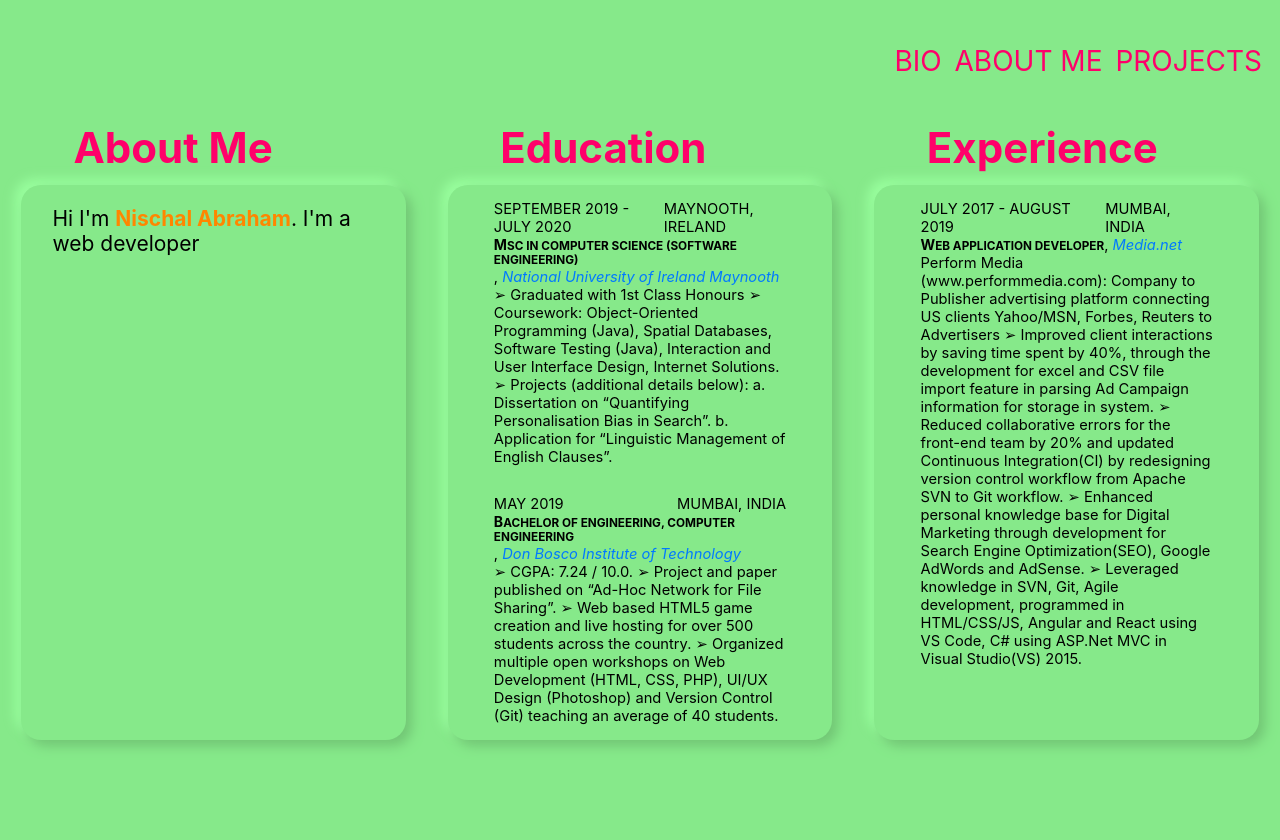
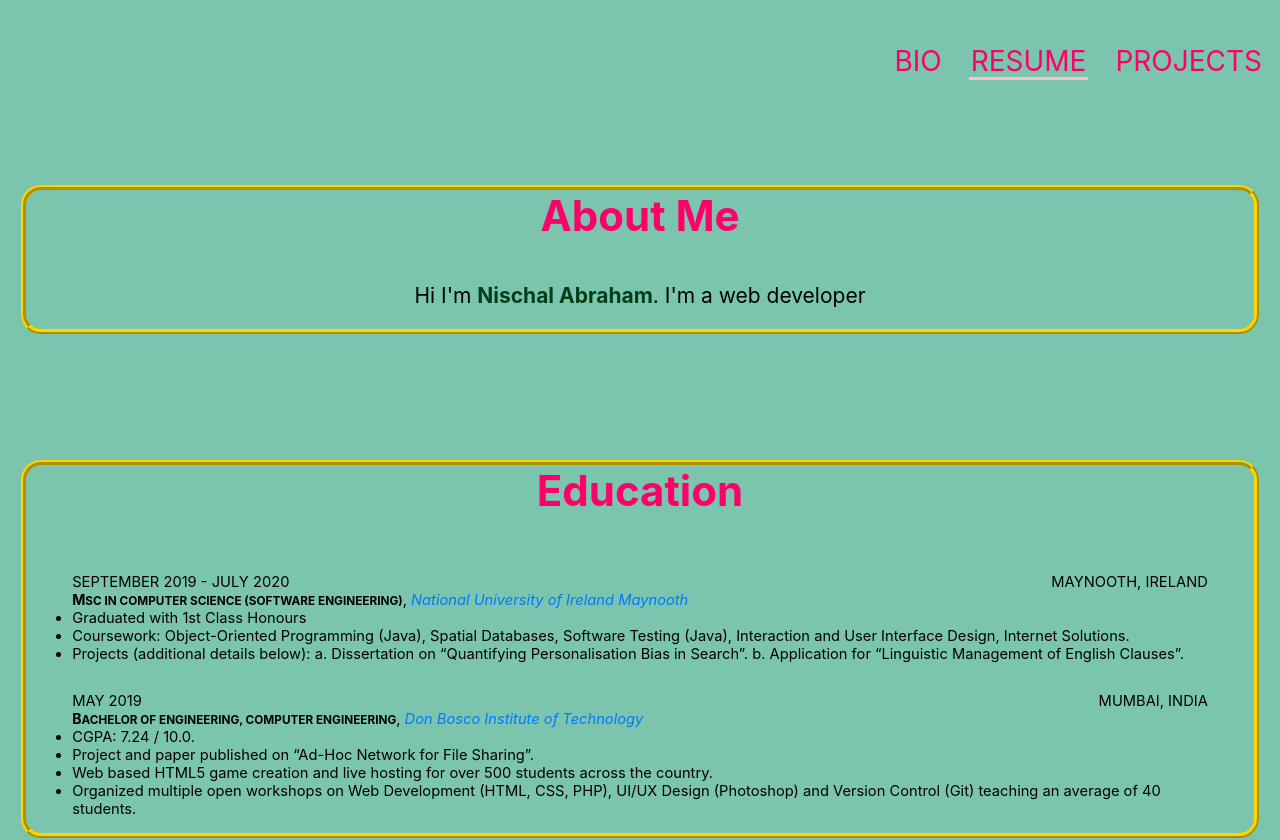
Before and after one commit to unknwnlistener/unknwnlistener.github.io, a React (Create React App) app: page / in a window 1280 px wide. Shown: the top 840 px of the page. Before the commit the page ends 803 px from the top, so only its background shows below. Built offline with nearby package versions, Linux system fonts and the light colour scheme.

Commit message:
[FEAT] Nav active css

```diff
--- a/src/components/ContentDescription.js
+++ b/src/components/ContentDescription.js
@@ -10,7 +10,7 @@
 }) => {
   return (
     <div className="college">
-      <div class="time-and-place">
+      <div className="time-and-place">
         <div className="when">{year}</div>
         <div className="where">{place}</div>
       </div>
@@ -18,7 +18,13 @@
         <span className="degree">{degree}</span>,{" "}
         <span className="college-name">{collegeName}</span>
       </div>
-      <div className="what more">{desc}</div>
+      <div className="what more">
+        <ul>
+          {desc.map((item, i) => (
+            <li key={i}>{item}</li>
+          ))}
+        </ul>
+      </div>
     </div>
   );
 };
--- a/src/components/MainContent.js
+++ b/src/components/MainContent.js
@@ -1,13 +1,14 @@
-import React from "react";
+import React, { useState } from "react";
 import "../styles/main.css";
 import { TopNav } from "./TopNav";
 import { Shelves } from "./Shelves";
 
 export const MainContent = () => {
+  let [tab, setTab] = useState("resume");
   return (
     <div className="main-content">
-      <TopNav></TopNav>
-      <Shelves></Shelves>
+      <TopNav currentTab={tab} updateTab={setTab}></TopNav>
+      <Shelves currentTab={tab}></Shelves>
     </div>
   );
 };
--- a/src/components/Shelves.js
+++ b/src/components/Shelves.js
@@ -5,49 +5,53 @@
 export const Shelves = () => {
   return (
     <div className="library">
-      <div className="section neumorphism-2 about-me">
+      <div className="section gold-bordered about-me center-text">
         <h1>About Me</h1>
         <p>
           Hi I'm <span className="highlight">Nischal Abraham</span>. I'm a web
           developer
         </p>
       </div>
-      <div className="section neumorphism-2 education">
+      <div className="section gold-bordered education">
         <h1>Education</h1>
         <ContentDescription
           collegeName="National University of Ireland Maynooth"
           year="September 2019 - July 2020"
           place="Maynooth, Ireland"
           degree="MSc in Computer Science (Software Engineering)"
-          desc="➢ Graduated with 1st Class Honours
-➢ Coursework: Object-Oriented Programming (Java), Spatial Databases, Software Testing (Java), Interaction and User Interface Design, Internet Solutions.
-➢ Projects (additional details below):
-a. Dissertation on “Quantifying Personalisation Bias in Search”.
-b. Application for “Linguistic Management of English Clauses”."
+          desc={[
+            "Graduated with 1st Class Honours",
+            "Coursework: Object-Oriented Programming (Java), Spatial Databases, Software Testing (Java), Interaction and User Interface Design, Internet Solutions.",
+            "Projects (additional details below): a. Dissertation on “Quantifying Personalisation Bias in Search”. b. Application for “Linguistic Management of English Clauses”.",
+          ]}
         ></ContentDescription>
         <ContentDescription
           collegeName="Don Bosco Institute of Technology"
           year="May 2019"
           place="Mumbai, India"
           degree="Bachelor of Engineering, Computer Engineering"
-          desc="➢ CGPA: 7.24 / 10.0.
-➢ Project and paper published on “Ad-Hoc Network for File Sharing”.
-➢ Web based HTML5 game creation and live hosting for over 500 students across the country.
-➢ Organized multiple open workshops on Web Development (HTML, CSS, PHP), UI/UX Design (Photoshop) and Version Control (Git) teaching an average of 40 students."
+          desc={[
+            " CGPA: 7.24 / 10.0.",
+            "Project and paper published on “Ad-Hoc Network for File Sharing”.",
+            "Web based HTML5 game creation and live hosting for over 500 students across the country.",
+            "Organized multiple open workshops on Web Development (HTML, CSS, PHP), UI/UX Design (Photoshop) and Version Control (Git) teaching an average of 40 students.",
+          ]}
         ></ContentDescription>
       </div>
-      <div className="section neumorphism-2 experience">
+      <div className="section gold-bordered experience">
         <h1>Experience</h1>
         <ContentDescription
           collegeName="Media.net"
           year="July 2017 - August 2019"
           place="Mumbai, India"
           degree="Web Application Developer"
-          desc="Perform Media (www.performmedia.com): Company to Publisher advertising platform connecting US clients Yahoo/MSN, Forbes, Reuters to Advertisers
-➢ Improved client interactions by saving time spent by 40%, through the development for excel and CSV file import feature in parsing Ad Campaign information for storage in system.
-➢ Reduced collaborative errors for the front-end team by 20% and updated Continuous Integration(CI) by redesigning version control workflow from Apache SVN to Git workflow.
-➢ Enhanced personal knowledge base for Digital Marketing through development for Search Engine Optimization(SEO), Google AdWords and AdSense.
-➢ Leveraged knowledge in SVN, Git, Agile development, programmed in HTML/CSS/JS, Angular and React using VS Code, C# using ASP.Net MVC in Visual Studio(VS) 2015."
+          desc={[
+            "Perform Media (www.performmedia.com): Company to Publisher advertising platform connecting US clients Yahoo/MSN, Forbes, Reuters to Advertisers",
+            "Improved client interactions by saving time spent by 40%, through the development for excel and CSV file import feature in parsing Ad Campaign information for storage in system.",
+            "Reduced collaborative errors for the front-end team by 20% and updated Continuous Integration(CI) by redesigning version control workflow from Apache SVN to Git workflow.",
+            "Enhanced personal knowledge base for Digital Marketing through development for Search Engine Optimization(SEO), Google AdWords and AdSense.",
+            "Leveraged knowledge in SVN, Git, Agile development, programmed in HTML/CSS/JS, Angular and React using VS Code, C# using ASP.Net MVC in Visual Studio(VS) 2015.",
+          ]}
         ></ContentDescription>
       </div>
     </div>
--- a/src/components/TopNav.js
+++ b/src/components/TopNav.js
@@ -1,15 +1,24 @@
 import React from "react";
 import "../styles/nav.css";
 
-export const TopNav = () => {
+export const TopNav = ({ currentTab, updateTab }) => {
+  let tabs = ["bio", "resume", "projects"];
   return (
     <div className="nav-container no-border">
       {/* <div className="nav-item nav-logo" id="logo"></div> */}
       <div className="nav-item options">
         <ul className="item-list">
-          <li>Bio</li>
-          <li>About Me</li>
-          <li>Projects</li>
+          {tabs.map((tab, i) => {
+            return (
+              <li
+                onClick={() => updateTab(tab)}
+                className={tab === currentTab ? "active" : ""}
+                key={i}
+              >
+                {tab}
+              </li>
+            );
+          })}
         </ul>
       </div>
     </div>
--- a/src/sass/college.scss
+++ b/src/sass/college.scss
@@ -1,4 +1,4 @@
-@use "variables" as v;
+@use "variables2" as v;
 .college {
   display: block;
   padding: 1em;
--- a/src/sass/main.scss
+++ b/src/sass/main.scss
@@ -1,4 +1,4 @@
-@use "variables" as v;
+@use "variables2" as v;
 
 body {
   height: 100%;
@@ -32,3 +32,8 @@
 .no-border {
   border: 0px;
 }
+
+.center-text {
+  text-align: center;
+  position: relative;
+}
--- a/src/sass/nav.scss
+++ b/src/sass/nav.scss
@@ -25,6 +25,10 @@
       li {
         margin: 0 2px;
         padding: 2px;
+        cursor: pointer;
+      }
+      .active {
+        background: linear-gradient(pink 0 0) 0 bottom / 100% 3px no-repeat;
       }
     }
   }
--- a/src/sass/shelf.scss
+++ b/src/sass/shelf.scss
@@ -1,19 +1,13 @@
-@use "variables" as v;
+@use "variables2" as v;
 
 .library {
   position: relative;
   display: flex;
-  flex-direction: row;
-  height: 100%;
+  flex-direction: column;
+  // height: 40vh;
   width: 100%;
   color: v.$dark-color;
 
-  h1 {
-    font-size: 2em;
-    position: absolute;
-    top: -0.5em;
-    color: v.$h1-color;
-  }
   p {
     .highlight {
       color: v.$em-color;
@@ -21,12 +15,22 @@
     }
   }
   .section {
+    h1 {
+      font-size: 2em;
+      position: relative;
+      top: -0.5em;
+      color: v.$h1-color;
+      text-align: center;
+      position: relative;
+    }
     font-size: 1.5em;
     flex: 1 0;
     // height: 50%;
     margin: 3em 1em;
     padding: 0 1.5em;
     border-radius: 20px;
+  }
+  .about-me {
   }
   .education {
   }
--- a/src/styles/main.css
+++ b/src/styles/main.css
@@ -1,7 +1,7 @@
 body {
   height: 100%;
   width: 100%;
-  background-color: #86e98a;
+  background-color: #7bc5ae;
   color: #ff006a;
   font-size: 14px;
 }
@@ -31,4 +31,9 @@
   border: 0px;
 }
 
+.center-text {
+  text-align: center;
+  position: relative;
+}
+
 /*# sourceMappingURL=main.css.map */
--- a/src/styles/nav.css
+++ b/src/styles/nav.css
@@ -28,6 +28,10 @@
 .nav-container .nav-item .item-list li {
   margin: 0 2px;
   padding: 2px;
+  cursor: pointer;
+}
+.nav-container .nav-item .item-list .active {
+  background: linear-gradient(pink 0 0) 0 bottom/100% 3px no-repeat;
 }
 
 /*# sourceMappingURL=nav.css.map */
--- a/src/styles/shelf.css
+++ b/src/styles/shelf.css
@@ -1,19 +1,12 @@
 .library {
   position: relative;
   display: flex;
-  flex-direction: row;
-  height: 100%;
+  flex-direction: column;
   width: 100%;
   color: black;
 }
-.library h1 {
-  font-size: 2em;
-  position: absolute;
-  top: -0.5em;
-  color: #ff006a;
-}
 .library p .highlight {
-  color: #ff8600;
+  color: #003e19;
   font-weight: bolder;
 }
 .library .section {
@@ -22,6 +15,14 @@
   margin: 3em 1em;
   padding: 0 1.5em;
   border-radius: 20px;
+}
+.library .section h1 {
+  font-size: 2em;
+  position: relative;
+  top: -0.5em;
+  color: #ff006a;
+  text-align: center;
+  position: relative;
 }
 .neumorphism-1 {
   border-radius: 30px;
```
Also changed, not shown: src/sass/_variables2.scss (added, +17 -0 lines).
